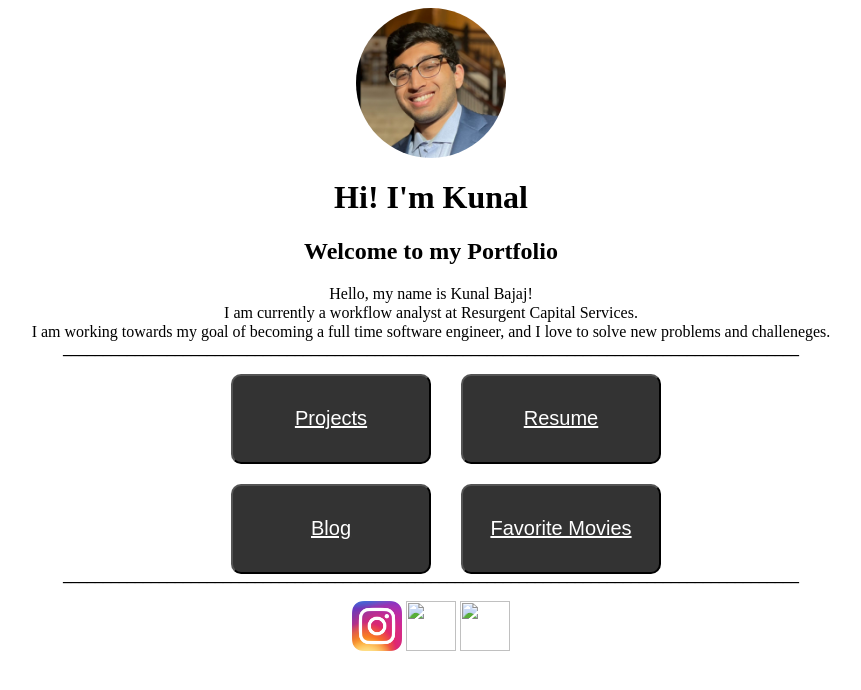
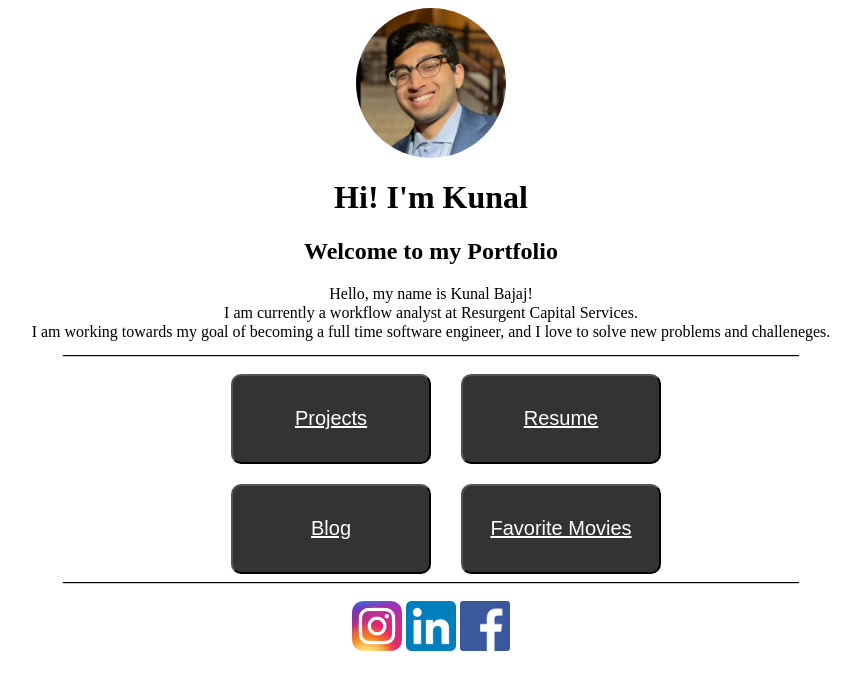
Before and after one commit to kbajaj200/kbajaj200.github.io, a plain HTML site: page index.html in a window 1280 px wide. Shown: the whole page, without its empty margins (209-1070 px from the left). Drawn offline with Linux system fonts and the light colour scheme; files whose address does not match are found by name.

Commit message:
Update index.html

```diff
--- a/index.html
+++ b/index.html
@@ -11,7 +11,7 @@
 
 <body>
     <div class="headerImage">
-        <img src="/Users/kunalbajaj/Documents/Port.jpeg" width="175" height="175">
+        <img src="Port.jpeg" width="175" height="175">
     </div>
 
     <div class="Headers">
@@ -52,8 +52,8 @@
     </div>
     <div class="Social">
         <a href="https://www.instagram.com/kunalb_98/"><img src="Insta.png" width="50" height="50"></a>
-        <a href="https://www.linkedin.com/in/kunal-bajaj200/"><img src="Users/kunalbajaj/Documents/LinkedIn.png" width="50" height="50"></a>
-        <a href="https://www.facebook.com/kunal.bajaj.180"><img src="Users/kunalbajaj/Documents/Facebook.png" width="50" height="50"></a>
+        <a href="https://www.linkedin.com/in/kunal-bajaj200/"><img src="LinkedIn.png" width="50" height="50"></a>
+        <a href="https://www.facebook.com/kunal.bajaj.180"><img src="Facebook.png" width="50" height="50"></a>
 
 
     </div>
```
